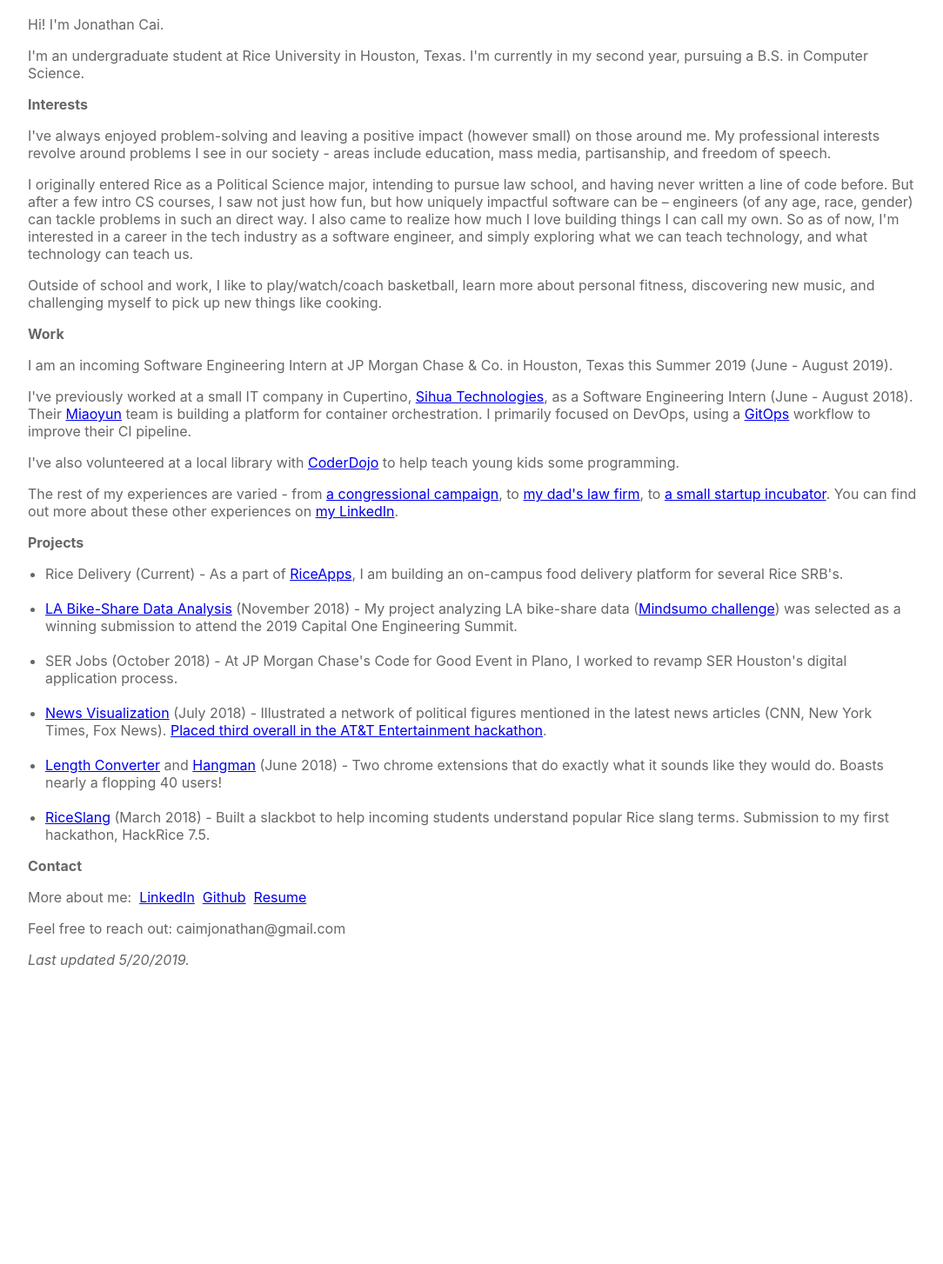
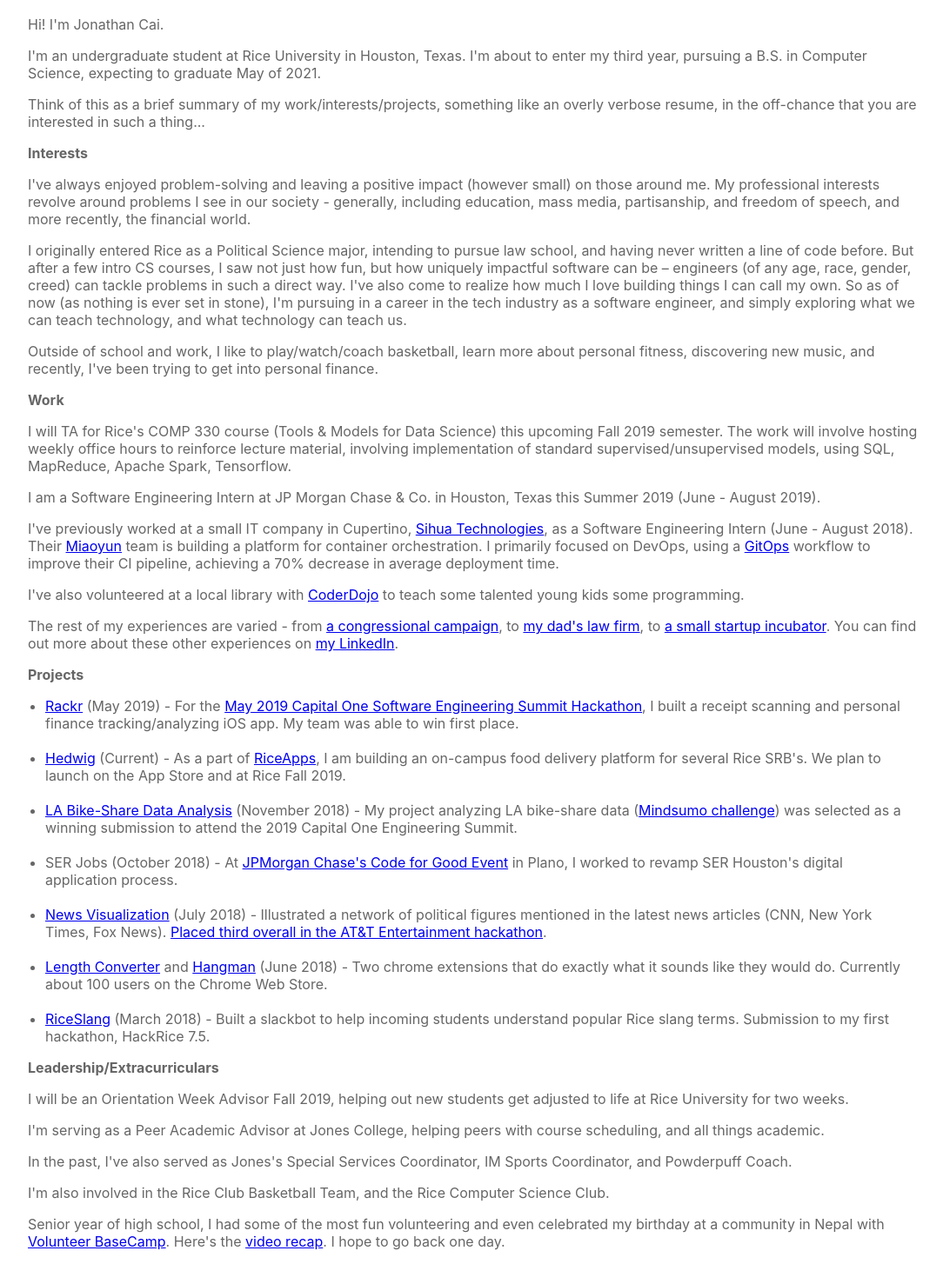
Before and after one commit to shrimpynuts/react-portfolio, a React (Create React App) app: page / in a window 1280 px wide. Shown: the part 316-1770 px from the top of the page at 87% size, without its empty margins (96-1180 px from the left). Before the commit the page ends 1494 px from the top, so only its background shows below. Built offline with nearby package versions, Linux system fonts and the light colour scheme.

Commit message:
update 6/9/19

```diff
--- a/src/App.js
+++ b/src/App.js
@@ -14,41 +14,49 @@
           </p>
           <p>
             I'm an undergraduate student at Rice University in Houston, Texas.
-            I'm currently in my second year, pursuing a B.S. in Computer Science.
+            I'm about to enter my third year, pursuing a B.S. in Computer Science, expecting to graduate May of 2021.
+          </p>
+          <p>
+            Think of this as a brief summary of my work/interests/projects, something like an overly verbose resume, in the off-chance that you are interested in such a thing...
           </p>
           <b>Interests</b>
           <p>
             I've always enjoyed problem-solving and leaving a positive impact (however small) on those around me.
             My professional interests revolve around problems I see in our society
-            - areas include education, mass media, partisanship, and freedom of speech.
+            - generally, including education, mass media, partisanship, and freedom of speech, and more recently, the financial world.
             {/* but more generally, I'm interested in any opportunity that allows me to use my problem-solving, analytical, and communication skills to leave a positive impact. */}
           </p>
           <p>
             I originally entered Rice as a Political Science major, intending to pursue law school,
             and having never written a line of code before.
             But after a few intro CS courses, I saw not just how fun, but how uniquely impactful software can be
-            – engineers (of any age, race, gender) can tackle problems in such an direct way.
-            I also came to realize how much I love building things I can call my own.
-            So as of now, I'm interested in a career in the tech industry as a software engineer, and simply
+            – engineers (of any age, race, gender, creed) can tackle problems in such a direct way.
+            I've also come to realize how much I love building things I can call my own.
+            So as of now (as nothing is ever set in stone), I'm pursuing in a career in the tech industry as a software engineer, and simply
             exploring what we can teach technology, and what technology can teach us.
           </p>
           <p>
             Outside of school and work, I like to play/watch/coach basketball, learn more about personal fitness,
-            discovering new music, and challenging myself to pick up new things like cooking.
+            discovering new music, and recently, I've been trying to get into personal finance.
           </p>
           <b>Work</b>
           <p>
-            I am an incoming Software Engineering Intern at JP Morgan Chase & Co. in Houston, Texas this Summer 2019 (June - August 2019).
+            I will TA for Rice's COMP 330 course (Tools & Models for Data Science) this upcoming Fall 2019 semester.
+            The work will involve hosting weekly office hours to reinforce lecture material, involving implementation of standard supervised/unsupervised models,
+            using SQL, MapReduce, Apache Spark, Tensorflow.
+          </p>
+          <p>
+            I am a Software Engineering Intern at JP Morgan Chase & Co. in Houston, Texas this Summer 2019 (June - August 2019).
           </p>
           <p>
             I've previously worked at a small IT company in Cupertino, <a href="https://www.sihuatech.com/" target="_blank">Sihua Technologies</a>, as
             a Software Engineering Intern (June - August 2018).
             Their <a href="http://miaoyun.io/" target="_blank">Miaoyun</a> team is building a platform for container orchestration.
             I primarily focused on DevOps, using a <a href="https://www.weave.works/blog/gitops-operations-by-pull-request" target="_blank">GitOps</a> workflow to
-            improve their CI pipeline.
+            improve their CI pipeline, achieving a 70% decrease in average deployment time.
           </p>
           <p>
-            I've also volunteered at a local library with <a href="https://coderdojo.com/" target="_blank">CoderDojo</a> to help teach young kids some programming.
+            I've also volunteered at a local library with <a href="https://coderdojo.com/" target="_blank">CoderDojo</a> to teach some talented young kids some programming.
           </p>
           <p>
             The rest of my experiences are varied - from <a href="https://khanna.house.gov/" target="_blank">a congressional campaign</a>,
@@ -59,9 +67,17 @@
 
           <b>Projects</b>
           <ul>
+          <li>
+            <a href="https://github.com/jonathancai11/rackr" target="_blank">Rackr</a> (May 2019) -
+              For the <a href="https://campus.capitalone.com/summits/" target="_blank">May 2019 Capital One Software Engineering Summit Hackathon</a>,
+              I built a receipt scanning and personal finance tracking/analyzing iOS app.
+              My team was able to win first place.
+            </li>
+            <br></br>
             <li>
-              Rice Delivery (Current) -
+            <a href="https://github.com/rice-apps/RiceDeliveryUserFrontend" target="_blank">Hedwig</a> (Current) -
               As a part of <a href="https://www.riceapps.org/" target="_blank">RiceApps</a>, I am building an on-campus food delivery platform for several Rice SRB's.
+              We plan to launch on the App Store and at Rice Fall 2019.
             </li>
             <br></br>
             <li> <a href="https://capital-one-bikes-jonathancai.herokuapp.com/" target="_blank">LA Bike-Share Data Analysis</a> (November 2018) -
@@ -70,7 +86,7 @@
             </li>
             <br></br>
             <li>SER Jobs (October 2018) -
-              At JP Morgan Chase's Code for Good Event in Plano, I worked to revamp SER Houston's digital application process.
+              At <a href="https://careers.jpmorgan.com/us/en/students/programs/code-for-good"> JPMorgan Chase's Code for Good Event</a> in Plano, I worked to revamp SER Houston's digital application process.
             </li>
             <br></br>
             <li><a href="http://news-visualize.herokuapp.com/" target="_blank">News Visualization</a> (July 2018) -
@@ -79,15 +95,34 @@
             </li>
             <br></br>
             <li>
-              <a href="https://chrome.google.com/webstore/detail/length-converter/gnmcakofhhbmljpocbklhdboifijfdmk/reviews?hl=en&" target="_blank">Length Converter</a> and&nbsp;
+            <a href="https://chrome.google.com/webstore/detail/length-converter/gnmcakofhhbmljpocbklhdboifijfdmk/reviews?hl=en&" target="_blank">Length Converter</a> and&nbsp;
               <a href="https://chrome.google.com/webstore/detail/hangman/dgicdiobkdfpalmbbdcmmjhmnpaicnkh?hl=en&" target="_blank">Hangman</a> (June 2018) -
-              Two chrome extensions that do exactly what it sounds like they would do. Boasts nearly a flopping 40 users!
+              Two chrome extensions that do exactly what it sounds like they would do. Currently about 100 users on the Chrome Web Store.
             </li>
             <br></br>
             <li><a href="https://devpost.com/software/riceslang" target="_blank">RiceSlang</a> (March 2018) -
               Built a slackbot to help incoming students understand popular Rice slang terms. Submission to my first hackathon, HackRice 7.5.
             </li>
           </ul>
+
+          <b>Leadership/Extracurriculars</b>
+          <p>
+            I will be an Orientation Week Advisor Fall 2019, helping out new students get adjusted to life at Rice University for two weeks.
+          </p>
+          <p>
+            I'm serving as a Peer Academic Advisor at Jones College, helping peers with course scheduling, and all things academic.
+          </p>
+          <p>
+            In the past, I've also served as Jones's Special Services Coordinator, IM Sports Coordinator, and Powderpuff Coach.
+          </p>
+          <p>
+            I'm also involved in the Rice Club Basketball Team, and the Rice Computer Science Club.
+          </p>
+          <p>
+            Senior year of high school, I had some of the most fun volunteering and even celebrated my birthday at a community in Nepal with <a href="http://www.volunteerbasecamp.com/About-Volunteer-BaseCamp/BaseCamp-Nepal">Volunteer BaseCamp</a>.
+            Here's the <a href="https://www.youtube.com/watch?v=FSeBzDUh_1E">video recap</a>. I hope to go back one day.
+          </p>
+
 
           <b>Contact</b>
 
@@ -102,7 +137,7 @@
           </p>
 
           <footer>
-            <i>Last updated 5/20/2019.</i>
+            <i>Last updated 6/9/2019.</i>
           </footer>
 
         </div>
```
